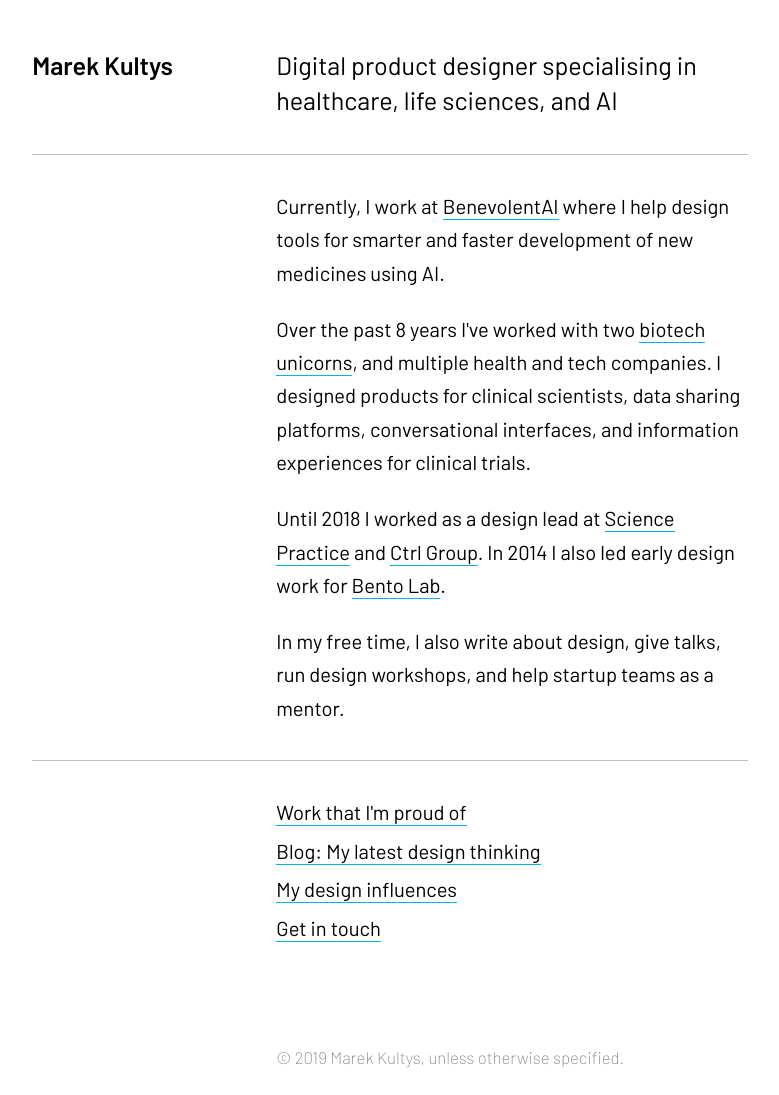
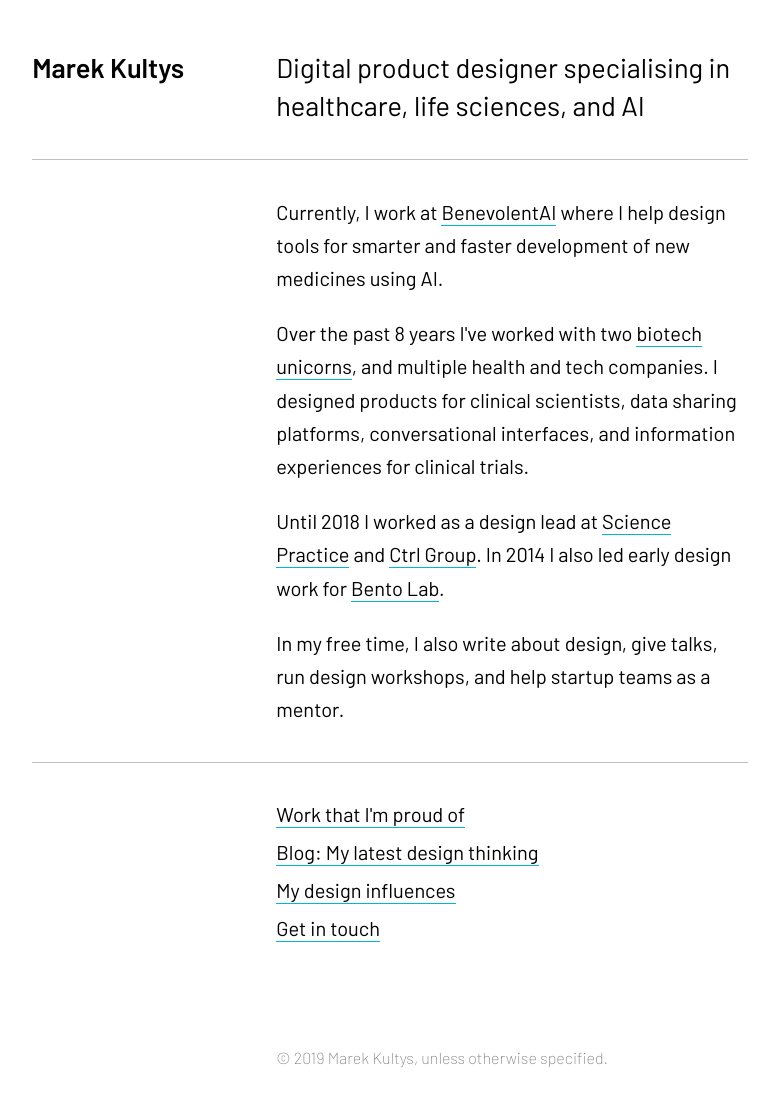
Before and after one commit to marek-kultys/marekkultys.github.io, a Jekyll site: the page built from index.html, in a window 1280 px wide. Shown: the whole page, without its empty margins (250-1029 px from the left). Built offline with Jekyll 4.4.1, drawn with Linux system fonts in a browser that asks for light colours.

Commit message:
Changes to font sizes

```diff
--- a/_sass/body.scss
+++ b/_sass/body.scss
@@ -12,10 +12,10 @@
 $cyanA700: rgba(0, 184, 212, 1);
 
 // Declare type size
-$font-unit: 1.05em;
+$font-unit: 1em;
 $small-type: 1*$font-unit;
-$medium-type: 1.2*$font-unit;
-$large-type: 1.5*$font-unit;
+$medium-type: 1.25*$font-unit;
+$large-type: 1.7*$font-unit;
 
 // Declare leading
 $micro-leading: 0.66em;
```
